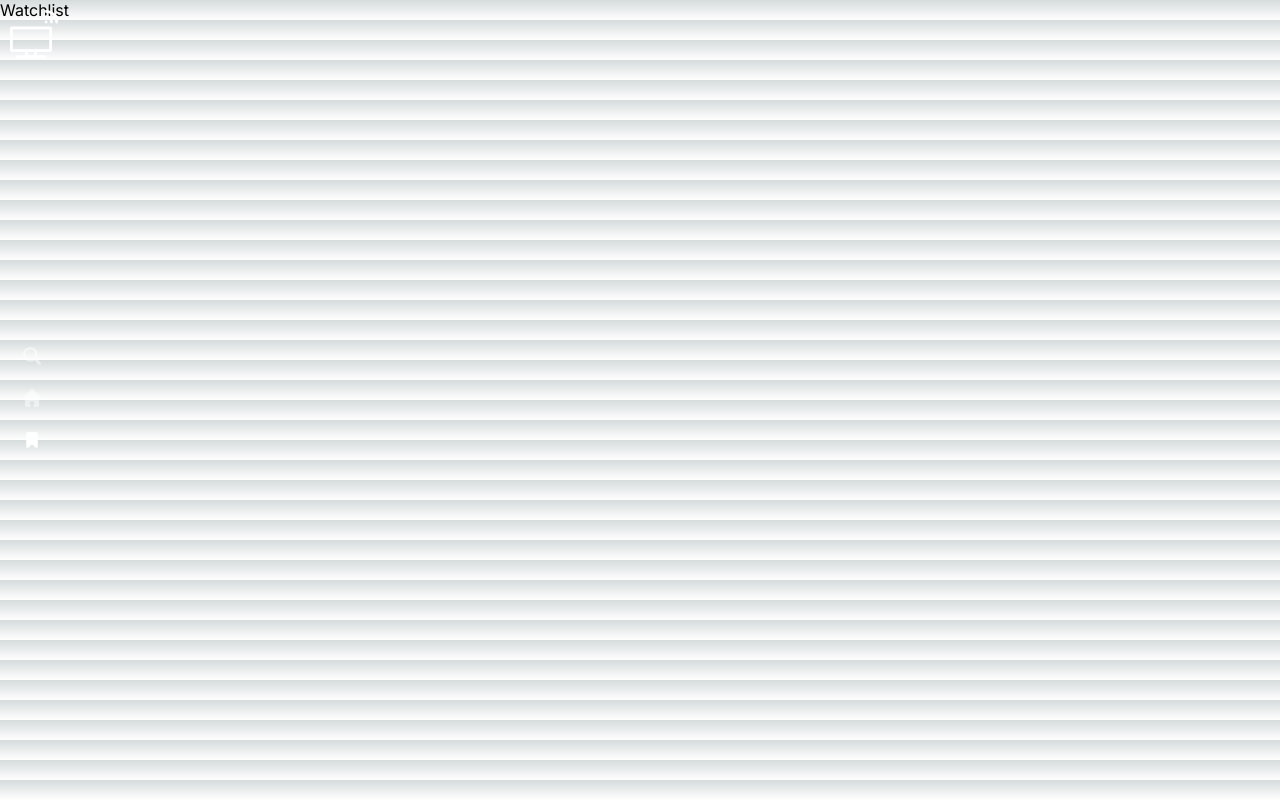
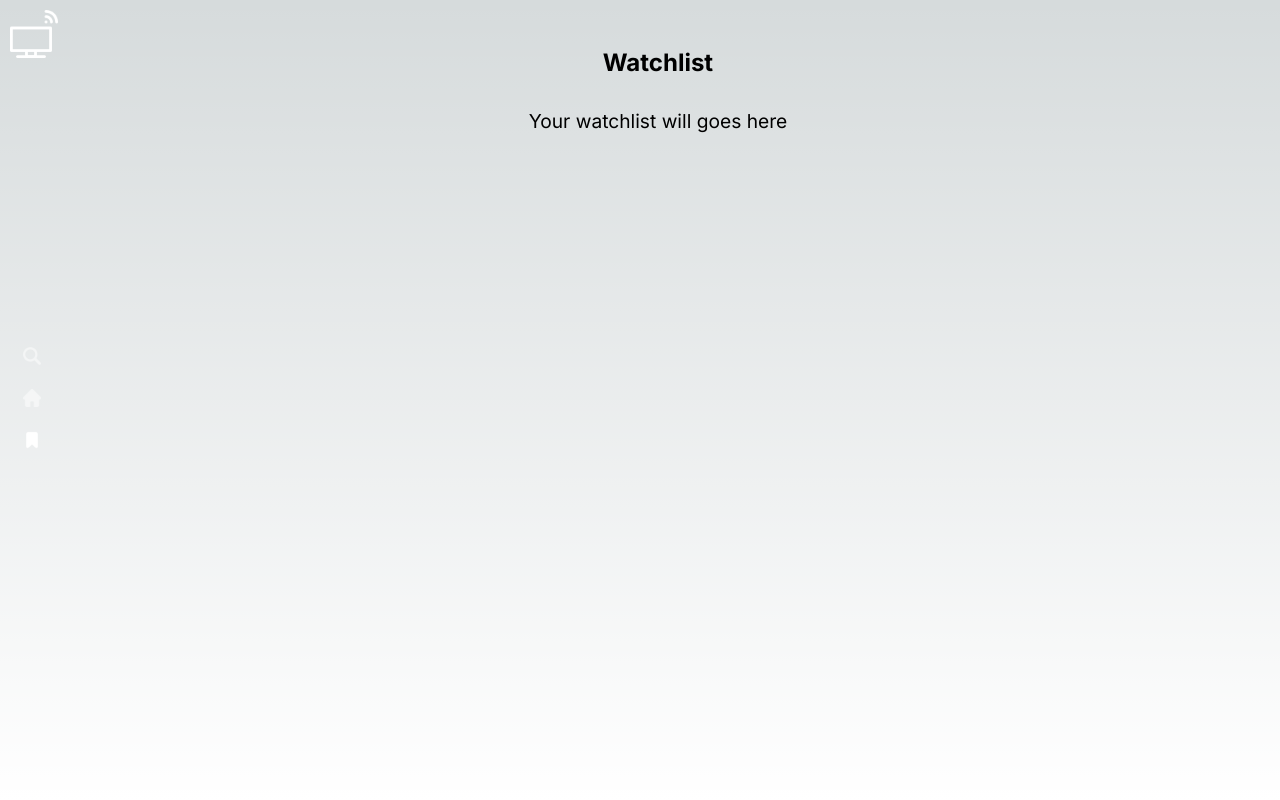
Before and after one commit to haris0/hotstar-clone, a Next.js app: page /watchlist in a window 1280 px wide. Built offline with nearby package versions, Linux system fonts and the light colour scheme.

Commit message:
impelement watchlist page

```diff
--- a/src/app/layout.tsx
+++ b/src/app/layout.tsx
@@ -2,6 +2,7 @@ import type { Metadata } from "next";
 import { Inter } from "next/font/google";
 import "./globals.css";
 import { Navbar } from "@/components/navbar";
+import WatchlistContextProvider from "@/context/WatchlistContext";
 
 const inter = Inter({ subsets: ["latin"] });
 
@@ -18,8 +19,10 @@ export default function RootLayout({
   return (
     <html lang="en">
       <body className={inter.className}>
+      <WatchlistContextProvider>
         <Navbar />
         {children}
+      </WatchlistContextProvider>
       </body>
     </html>
   );
--- a/src/app/page.tsx
+++ b/src/app/page.tsx
@@ -32,6 +32,7 @@ export default async function Home() {
               mediaType: top.media_type,
             }))
           }
+          initShow={15}
         />
 
         <h3 className={styles.section_title}>Top Rated Movie of the week</h3>
--- /dev/null
+++ b/src/app/watchlist/page.module.css
@@ -0,0 +1,21 @@
+.main {
+  display: flex;
+  flex-direction: column;
+  min-height: 100vh;
+  padding: 48px 48px 48px 84px;
+  align-items: center;
+}
+
+.title_page {
+  margin-bottom: 32px;
+}
+
+.placeholder {
+  font-size: larger;
+}
+
+@media only screen and (max-width: 480px) {
+  .main {
+    padding: 24px 24px 24px 84px;
+  }
+}
--- a/src/app/watchlist/page.tsx
+++ b/src/app/watchlist/page.tsx
@@ -1,10 +1,21 @@
-import React from 'react';
+'use client'
+
+import AccordionContent from "@/components/accordion-content";
+import { useWatchlistContext } from "@/context/WatchlistContext";
+import styles from "./page.module.css";
 
 const Watchlist = () => {
+  const { watchlist } = useWatchlistContext();
   return (
-    <div>
-      Watchlist
-    </div>
+    <main className={styles.main}>
+      <h2 className={styles.title_page}>Watchlist</h2>
+      {watchlist.length > 0 && (
+        <AccordionContent contents={watchlist}/>
+      )}
+      {watchlist.length < 1 && (
+        <span className={styles.placeholder}>Your watchlist will goes here</span>
+      )}
+    </main>
   );
 };
 
--- a/src/components/accordion-content/accordion-content.module.css
+++ b/src/components/accordion-content/accordion-content.module.css
@@ -12,6 +12,7 @@
 .button_show {
   border: .5px solid #2e2e2e;
   width: 164px;
+  min-height: 35px;
   border-radius: 10px;
   background-color: transparent;
   cursor: pointer;
@@ -19,10 +20,6 @@
 
 @media only screen and (max-width: 480px) {
   .button_show {
-    border: .5px solid #2e2e2e;
     width: 140px;
-    border-radius: 10px;
-    background-color: transparent;
-    cursor: pointer;
   }
 }
--- a/src/components/accordion-content/index.tsx
+++ b/src/components/accordion-content/index.tsx
@@ -2,16 +2,17 @@
 
 import { useState } from "react";
 
-import ContentCard, { ContentCardProps } from "../content-card";
+import ContentCard from "../content-card";
 import styles from './accordion-content.module.css';
+import { Content } from "@/models/content";
 
 interface AccordionContentProps {
-  contents: ContentCardProps[];
+  contents: Content[];
   initShow?: number;
 }
 
-const AccordionContent = ({ contents, initShow = 15 }: AccordionContentProps) => {
-  const [showCount, setShowCount] = useState(initShow);
+const AccordionContent = ({ contents, initShow }: AccordionContentProps) => {
+  const [showCount, setShowCount] = useState(initShow || contents.length);
 
   return (
     <div className={styles.toprated_container}>
--- a/src/components/content-card/content-card.module.css
+++ b/src/components/content-card/content-card.module.css
@@ -78,15 +78,11 @@
 
 @media only screen and (max-width: 480px) {
   .card_container {
-    border: .5px solid #2e2e2e;
     width: 140px;
     min-width: 140px;
-    border-radius: 10px;
   }
 
   .image_container {
-    position: relative;
-    width: 100%;
     height: 210px;
   }
 }
--- a/src/components/content-card/index.tsx
+++ b/src/components/content-card/index.tsx
@@ -1,35 +1,34 @@
 'use client'
 
+import { Content } from "@/models/content";
 import styles from "./content-card.module.css";
 
 import Image from 'next/image';
 import Link from 'next/link'
 import { useState, MouseEvent } from "react";
+import { useWatchlistContext } from "@/context/WatchlistContext";
 
 const placeholdImage = (title: string) => `https://placehold.co/260x400?text=${title}`;
 
-export interface ContentCardProps {
-  id: number;
-  title: string;
-  overview: string;
-  imageUrl: string;
-  mediaType: string;
-  onClickWatchlist?: (content: Omit<ContentCardProps, 'onClickWatchlist'>) => void;
-}
-
-const ContentCard = ({id, title, overview, imageUrl, mediaType, onClickWatchlist}: ContentCardProps) => {
+const ContentCard = ({ id, title, overview, imageUrl, mediaType }: Content) => {
   const [isHovering, setIsHovering] = useState(false);
+  const { addWatchlist, removeWatchlist, checkWatchlist } = useWatchlistContext();
+  const isAdded = checkWatchlist(id);
 
   const handleClickWatchlist = (event: MouseEvent<HTMLButtonElement>) => {
     event.preventDefault();
     event.stopPropagation();
-    onClickWatchlist?.({
+    if(isAdded) {
+      removeWatchlist(id);
+    } else {
+      addWatchlist({
         id,
         title,
         overview,
         imageUrl,
         mediaType
-    });
+      })
+    }
   }
 
   return (
@@ -48,11 +47,11 @@ const ContentCard = ({id, title, overview, imageUrl, mediaType, onClickWatchlist
           fill
           className={styles.image}
         />
+        {isHovering && (
           <Link href={`/${mediaType}/${id}`}>
             <div
               className={styles.hoverd_card}
               style={{
-              opacity: isHovering ? 1 : 0,
                 backgroundImage:`
                   linear-gradient(0deg, rgba(0,0,0,1) 20%, rgba(0,0,0,1) 10%, rgba(255,255,255,0) 100%),
                   url(${imageUrl || placeholdImage(title)})
@@ -64,11 +63,14 @@ const ContentCard = ({id, title, overview, imageUrl, mediaType, onClickWatchlist
                 <button
                   className={styles.watchlist_button}
                   onClick={handleClickWatchlist}
-              >+ Add To Watchlist</button>
+                >
+                  {isAdded ? '√ Added to watchlist' : '+ Add to watchlist'}
+                </button>
                 <p className={styles.overview}>{overview}</p>
               </div>
             </div>
           </Link>
+        )}
       </div>
       <div className={styles.inline_title}>
         <b>{title}</b>
--- /dev/null
+++ b/src/context/WatchlistContext.tsx
@@ -0,0 +1,80 @@
+'use client';
+
+import { Content } from '@/models/content';
+import {
+  createContext,
+  ReactNode,
+  useContext,
+  useEffect,
+  useMemo,
+  useRef,
+  useState,
+} from 'react';
+
+const STORAGE_KEY = 'watchlist';
+
+export interface WatchlistContext{
+  watchlist : Content[];
+  addWatchlist : (content : Content) => void;
+  removeWatchlist : (id : number) => void;
+  checkWatchlist : (id : number) => boolean;
+}
+
+const initialValue: WatchlistContext = {
+  watchlist: [],
+  addWatchlist: () => undefined,
+  removeWatchlist: () => undefined,
+  checkWatchlist: () => false,
+};
+
+const WatchlistContext = createContext<WatchlistContext>(initialValue);
+
+type props = {
+  children: ReactNode;
+};
+
+const WatchlistContextProvider = ({ children }: props) => {
+  const initialRender = useRef(true);
+  const [watchlist, setWatchlist] = useState<Content[]>(initialValue.watchlist);
+
+  const addWatchlist= (newContent: Content) => {
+    setWatchlist((prev) => [...prev, newContent]);
+  };
+
+  const removeWatchlist = (id: number) => {
+    setWatchlist((prev) => prev.filter((item) => item.id !== id));
+  };
+
+  const checkWatchlist = (id: number) => watchlist.some((item) => item.id === id);
+
+  useEffect(() => {
+    setWatchlist(JSON.parse(localStorage.getItem(STORAGE_KEY) as string) || []);
+  }, []);
+
+  useEffect(() => {
+    if (initialRender.current) {
+      initialRender.current = false;
+      return;
+    }
+    localStorage.setItem(STORAGE_KEY, JSON.stringify(watchlist));
+  }, [watchlist]);
+
+  const contextValue = {
+    watchlist,
+    addWatchlist,
+    removeWatchlist,
+    checkWatchlist,
+  };
+
+  return (
+    <WatchlistContext.Provider value={contextValue}>
+      {children}
+    </WatchlistContext.Provider>
+  );
+};
+
+export const useWatchlistContext = () => {
+  return useContext(WatchlistContext);
+};
+
+export default WatchlistContextProvider;
--- /dev/null
+++ b/src/models/content.ts
@@ -0,0 +1,7 @@
+export interface Content {
+  id: number;
+  title: string;
+  overview: string;
+  imageUrl: string;
+  mediaType: string;
+}
--- a/src/repositories/constants.ts
+++ b/src/repositories/constants.ts
@@ -1,6 +1,6 @@
 export const baseURL = 'https://api.themoviedb.org/3';
-export const baseBgURL = 'https://image.tmdb.org/t/p/w1920_and_h800_multi_faces/';
-export const basePosterURL = 'https://image.tmdb.org/t/p/w220_and_h330_face/';
+export const baseBgURL = 'https://image.tmdb.org/t/p/w1920_and_h800_multi_faces';
+export const basePosterURL = 'https://image.tmdb.org/t/p/w220_and_h330_face';
 
 export const getFullBgUrl = (path: string) => path ? `${baseBgURL}${path}` : '';
 export const getFullPosterUrl = (path: string) => path ? `${basePosterURL}${path}` : '';
--- a/src/repositories/getSearchResult/index.ts
+++ b/src/repositories/getSearchResult/index.ts
@@ -26,7 +26,7 @@ export const getSearchResult = async (query: string, page: number = 1): Promise<
   const tvJson = await resTv.json();
 
   return {
-    movies: movieJson.results,
-    tvs: tvJson.results
+    movies: movieJson.results.map((movie: Movie) => ({...movie, media_type: 'movie'})),
+    tvs: tvJson.results.map((tv: Tv) => ({...tv, media_type: 'tv'}))
   };
 };
```
Lines whose indentation alone changed are shown as unchanged.
